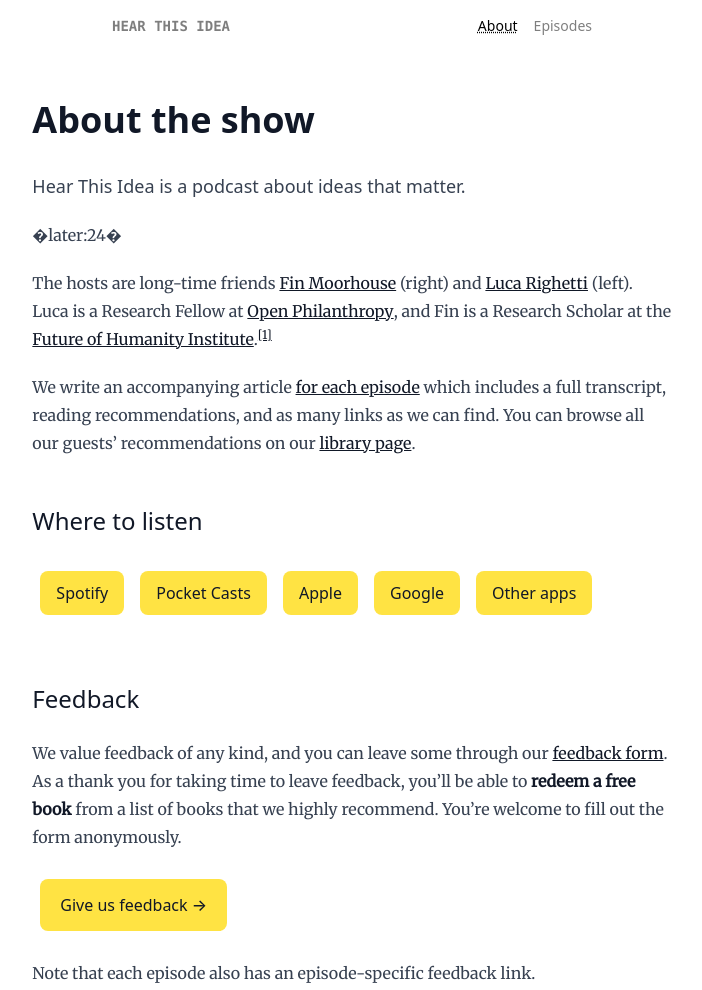
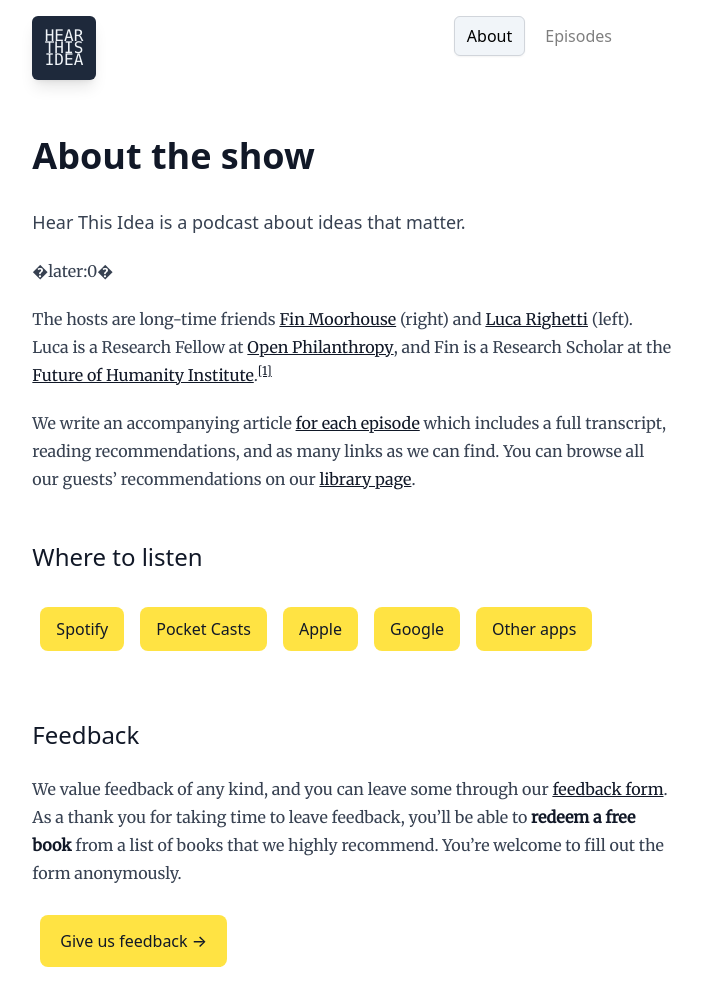
Before and after one commit to finmoorhouse/hti, an Eleventy site: page src/index.md in a window 1280 px wide. Shown: the top 990 px of the page, without its empty margins (288-990 px from the left). Built offline with nearby package versions, Linux system fonts and the light colour scheme; Eleventy itself is replaced by a stand-in of ours; files that its build step writes are made by us from their sources; a web font is replaced by a local one; what @iktakahiro/markdown-it-katex, @photogabble/eleventy-plugin-word-stats, eleventy-plugin-toc, markdown-it-attrs would draw is missing.

Commit message:
Improved header and nav

```diff
--- a/src/_includes/base.njk
+++ b/src/_includes/base.njk
@@ -65,22 +65,22 @@
   {% endif %}
 
   <!-- Netlify Identity Widget -->
-  {% if page.url == "/" %}
+  <!-- {% if page.url == "/" %}
   <script type="text/javascript" src="https://identity.netlify.com/v1/netlify-identity-widget.js"></script>
-  {% endif %}
+  {% endif %} -->
 
   <title>{% if title %}{{ title }} - {% endif %}{{ site.author }}</title>
 </head>
-<body id="top" class="">
-  <nav class="flex flex-row max-w-lg mx-auto justify-between py-4 text-sm px-4">
-    <header class="flex flex-none opacity-50 hover:underline decoration-dotted font-mono uppercase font-bold"><a href="/">Hear This Idea</a></header>
-    <ul class="flex flex-none gap-x-4">
+<body id="top">
+  <nav class="max-w-2xl pt-4 pb-2  flex justify-between mx-auto px-4">
+    <header class="aspect-square w-16 bg-slate-800 rounded-md shadow-lg hover:ring-4 ring-slate-300"><a href="/" class=" decoration-dotted font-mono uppercase  text-slate-100 h-full text-center leading-3 flex items-center"><span class="align-middle inline">Hear This Idea</span></a></header>
+    <ul class="flex flex-none gap-x-2 sm:pr-12 mt-2">
     {% for item in nav.items %}
     <li class="inline"><a href="{{ item.url }}"
       {% if (item.url in page.url and item.url!="/") or (item.url == "/" and page.url == "/") %}
-      aria-current="page" data-state="active" class="opacity-100 underline decoration-dotted"
+      aria-current="page" data-state="active" class="opacity-100  decoration-dotted bg-slate-100 rounded-md px-3 py-2 border border-gray-300 shadow-sm"
       {% else %}
-      class="opacity-50 hover:underline decoration-dotted"
+      class="opacity-50 hover:underline decoration-dotted px-3 py-2"
       {% endif %} target="_self">{{ item.name }}</a>
     </li>
     {% endfor %}
```
